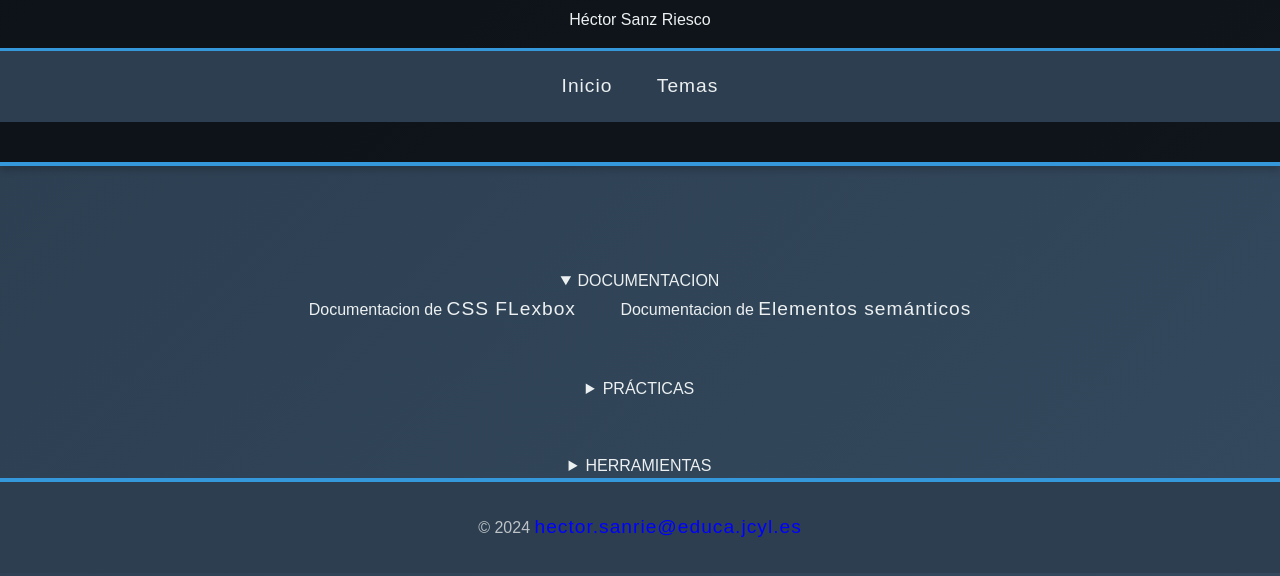
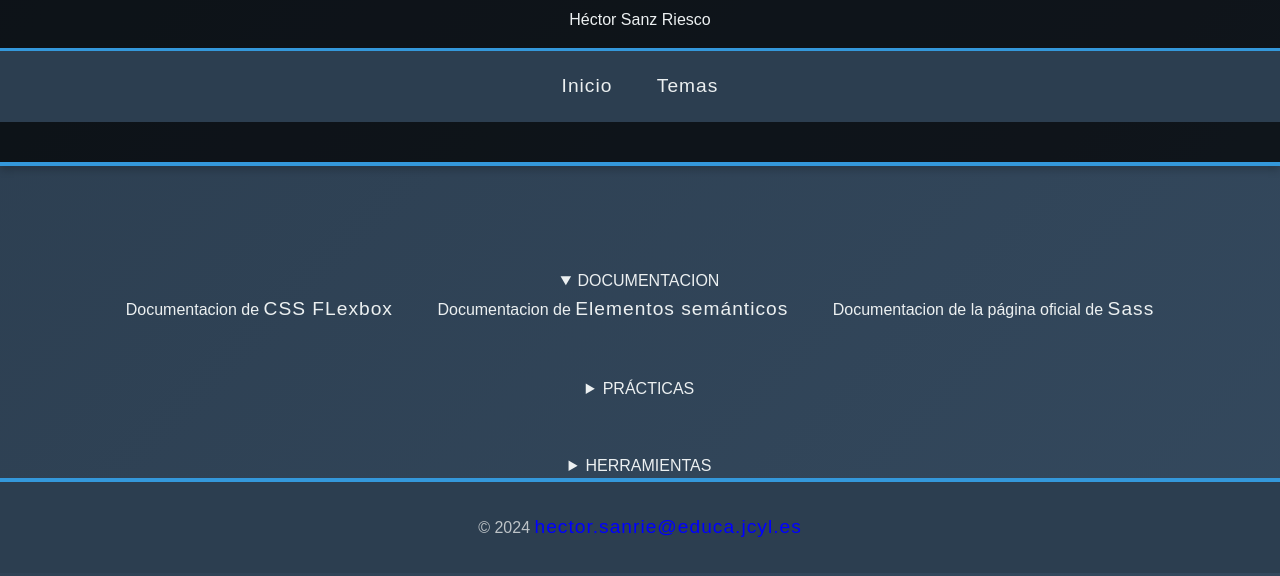
Before and after one commit to hectorsanzriesco/hectorsanzRiesco, a plain HTML site: page index/temas/tema2/tema2.html in a window 1280 px wide. Both pictures are taken after a click on the heading "DOCUMENTACION". Shown: the part 126-702 px from the top of the page. Drawn offline with Linux system fonts and the light colour scheme.

Commit message:
Update tema2.html

```diff
--- a/index/temas/tema2/tema2.html
+++ b/index/temas/tema2/tema2.html
@@ -33,6 +33,7 @@
             <ul>
                 <li>Documentacion de <a href="https://css-tricks.com/snippets/css/a-guide-to-flexbox/" target="_blank">CSS FLexbox</a></li>
                 <li>Documentacion de <a href="https://www.w3schools.com/html/html5_semantic_elements.asp" target="_blank">Elementos semánticos</a></li>
+                <li>Documentacion de la página oficial de <a href="https://sass-lang.com/documentation/" target="_blank">Sass</a></li>
             </ul>
         </details>
     </div>
```
